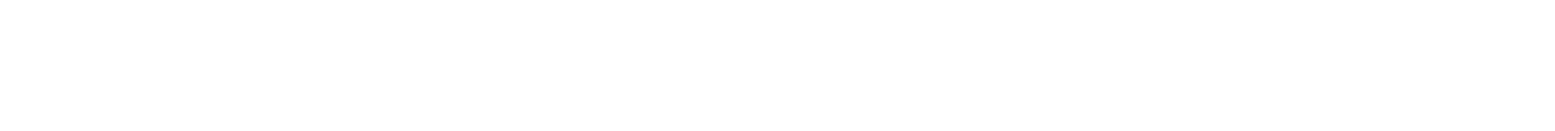
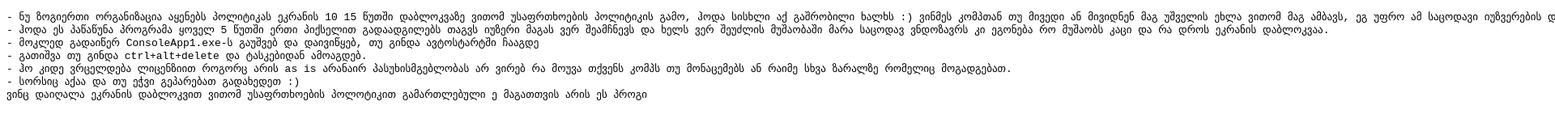
Before and after one commit to ARAQATI/-, a plain HTML site: page index.html in a window 1280 px wide. Shown: the top 162 px of the page at 81% size, 1920 px wide, since content can reach past the window. Drawn offline with Linux system fonts and the light colour scheme.

Commit message:
Update index.html

```diff
--- a/index.html
+++ b/index.html
@@ -7,7 +7,15 @@
 </head>
 
 <body>
-
+<pre>
+- ნუ ზოგიერთი ორგანიზაცია აყენებს პოლიტიკას ეკრანის 10 15 წუთში დაბლოკვაზე ვითომ უსაფრთხოების პოლიტიკის გამო, ჰოდა სისხლი აქ გაშრობილი ხალხს :) ვინმეს კომპთან თუ მივედი ან მივიდნენ მაგ უშველის ეხლა ვითომ მაგ ამბავს, ეგ უფრო ამ საცოდავი იუზვერების დატანჯვაა ყოველ 15 წუთში რო კრიბონ პაროლი.
+- ჰოდა ეს პაწაწუნა პროგრამა ყოველ 5 წუთში ერთი პიქსელით გადაადგილებს თაგვს იუზერი მაგას ვერ შეამჩნევს და ხელს ვერ შეუძლის მუშაობაში მარა საცოდავ ვნდოზავრს კი ეგონება რო მუშაობს კაცი და რა დროს ეკრანის დაბლოკვაა.
+- მოკლედ გადაიწერ ConsoleApp1.exe-ს გაუშვებ და დაივიწყებ, თუ გინდა ავტოსტარტში ჩააგდე
+- გათიშვა თუ გინდა ctrl+alt+delete და ტასკებიდან ამოაგდებ.
+- ჰო კიდე ვრცელდება ლიცენზიით როგორც არის as is არანაირ პასუხისმგებლობას არ ვირებ რა მოუვა თქვენს კომპს თუ მონაცემებს ან რაიმე სხვა ზარალზე რომელიც მოგადგებათ.
+- სორსიც აქაა და თუ ეჭვი გეპარებათ გადახედეთ :)
+ვინც დაიღალა ეკრანის დაბლოკვით ვითომ უსაფრთხოების პოლოტიკით გამართლებული ე მაგათთვის არის ეს პროგი
+</pre>
 </body>
 
 </html>
```
